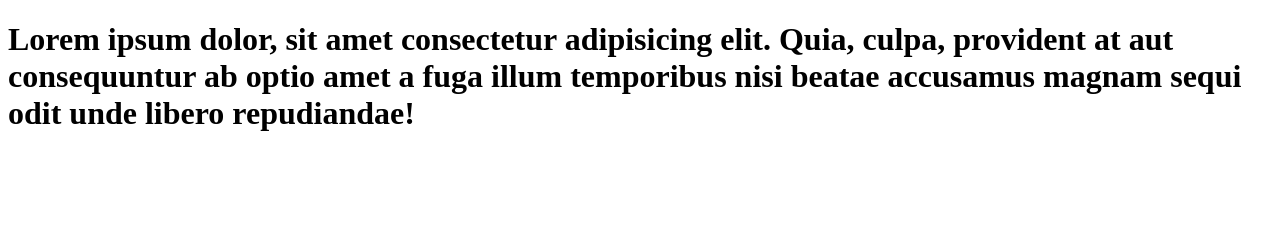
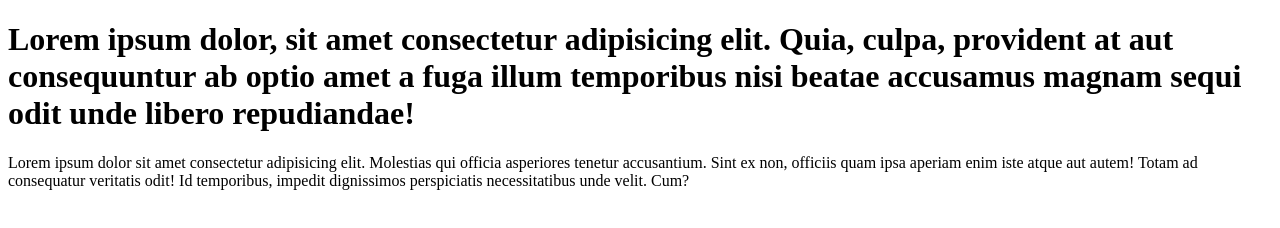
Before and after one commit to Caubaj/learn-git, a plain HTML site: page index.html in a window 1280 px wide. Drawn offline with Linux system fonts and the light colour scheme.

Commit message:
add new paragrpah to code

```diff
--- a/index.html
+++ b/index.html
@@ -7,6 +7,6 @@
 </head>
 <body>
     <h1>Lorem ipsum dolor, sit amet consectetur adipisicing elit. Quia, culpa, provident at aut consequuntur ab optio amet a fuga illum temporibus nisi beatae accusamus magnam sequi odit unde libero repudiandae!</h1>
-
+    <p>Lorem ipsum dolor sit amet consectetur adipisicing elit. Molestias qui officia asperiores tenetur accusantium. Sint ex non, officiis quam ipsa aperiam enim iste atque aut autem! Totam ad consequatur veritatis odit! Id temporibus, impedit dignissimos perspiciatis necessitatibus unde velit. Cum?</p>
 </body>
 </html>
```
